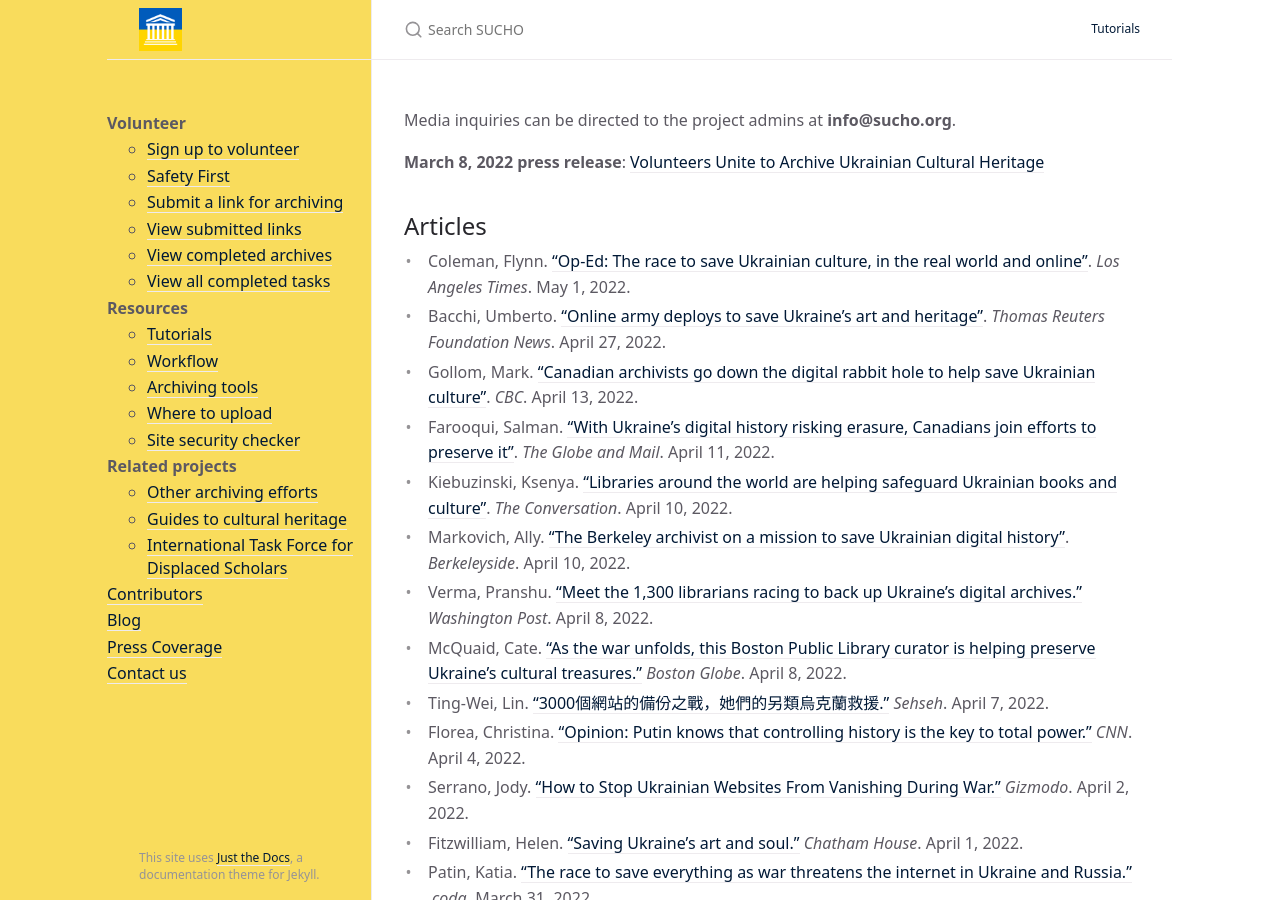
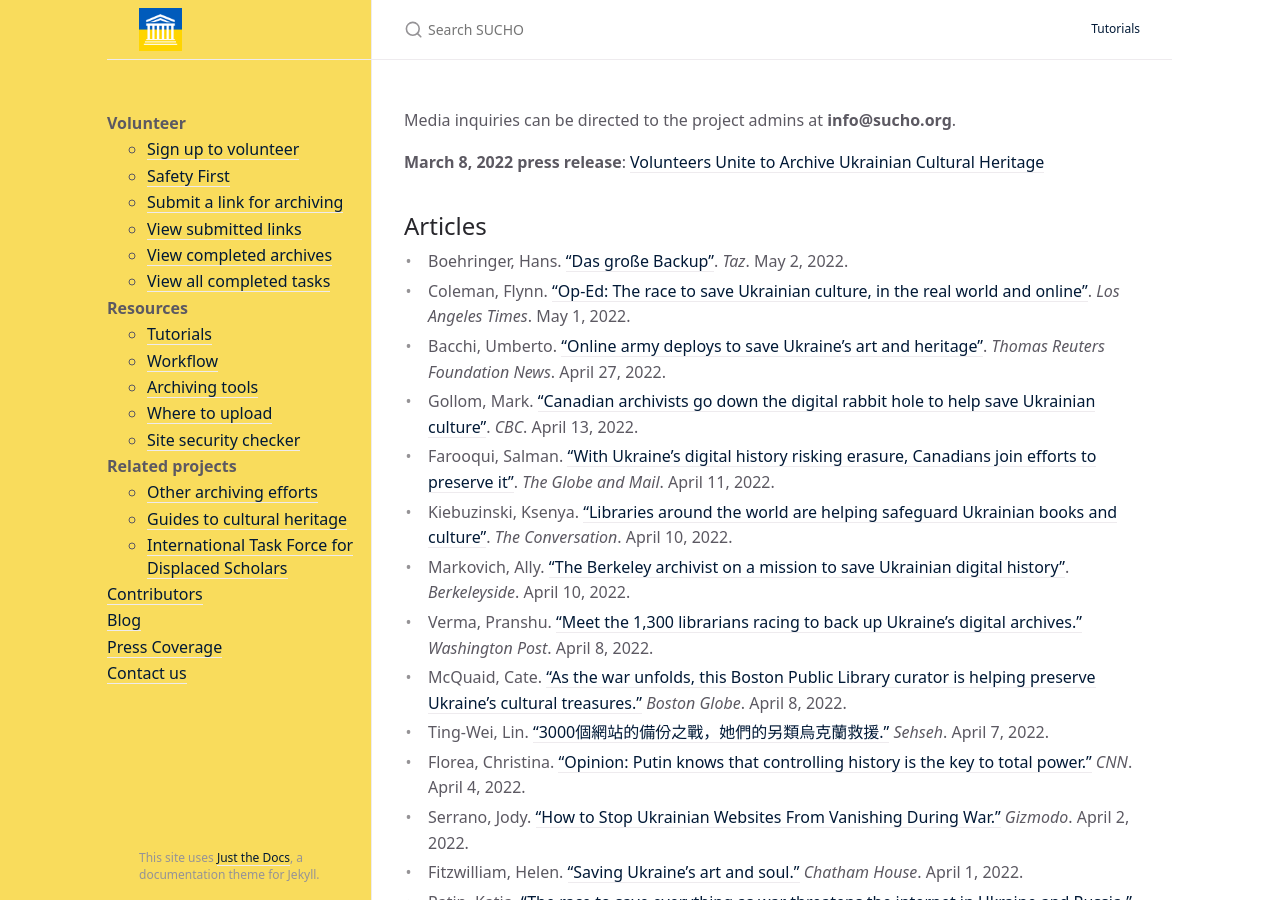
Before and after one commit to sucho-archiving/sucho-archiving.github.io, a Jekyll site: the page built from press.md, in a window 1280 px wide and 900 px high. Built offline with Jekyll 4.4.1, drawn with Linux system fonts in a browser that asks for light colours.

Commit message:
Update press.md

```diff
--- a/press.md
+++ b/press.md
@@ -9,6 +9,7 @@
 **March 8, 2022 press release**: [Volunteers Unite to Archive Ukrainian Cultural Heritage](/press-release-20220308-volunteers-unite)
 
 ## Articles
+- Boehringer, Hans. ["Das große Backup"](https://taz.de/Digitale-Kulturgueter-in-der-Ukraine/!5844619/). *Taz*. May 2, 2022.
 - Coleman, Flynn. ["Op-Ed: The race to save Ukrainian culture, in the real world and online"](https://www.latimes.com/opinion/story/2022-05-01/ukraine-save-historical-artifacts-russia-war). *Los Angeles Times*. May 1, 2022.
 - Bacchi, Umberto. ["Online army deploys to save Ukraine's art and heritage"](https://news.trust.org/item/20220425155755-jvh6k/). *Thomas Reuters Foundation News*. April 27, 2022.
 - Gollom, Mark. ["Canadian archivists go down the digital rabbit hole to help save Ukrainian culture"](https://www.cbc.ca/news/world/ukraine-digital-cultural-archives-librarians-servers-1.6417367). *CBC*. April 13, 2022.
```
